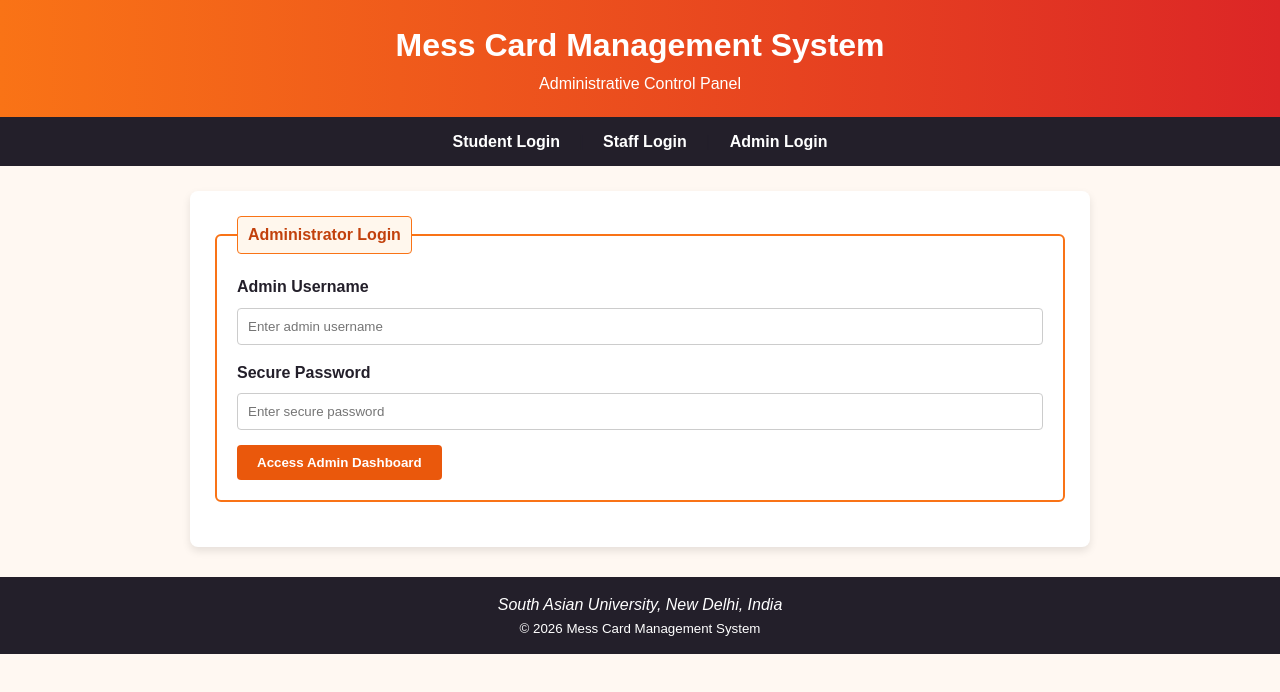
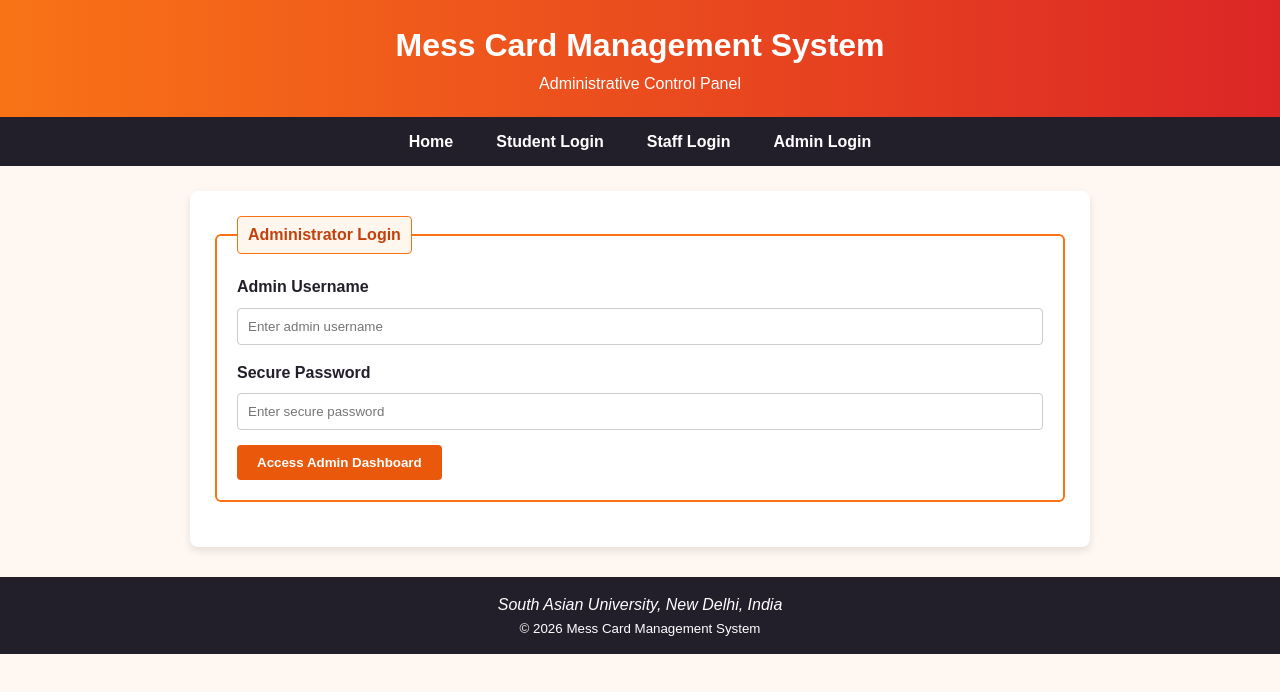
Before and after one commit to CodeCreed08/fwd05, a plain HTML site: page admin-login.html in a window 1280 px wide. Drawn offline with Linux system fonts and the light colour scheme.

Commit message:
Update admin-login.html

```diff
--- a/admin-login.html
+++ b/admin-login.html
@@ -11,6 +11,7 @@
         </hgroup>
     </header>
     <nav>
+        <a href="index.html">Home</a> |
         <a href="student-login.html">Student Login</a> |
         <a href="staff-login.html">Staff Login</a> |
         <a href="admin-login.html">Admin Login</a>
```
